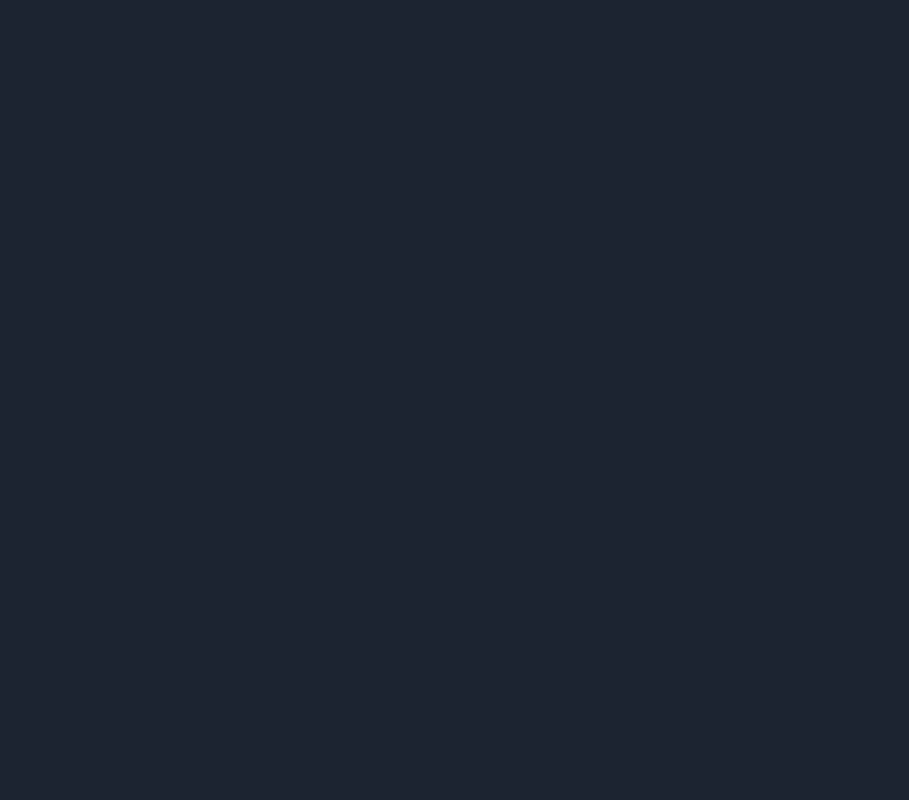
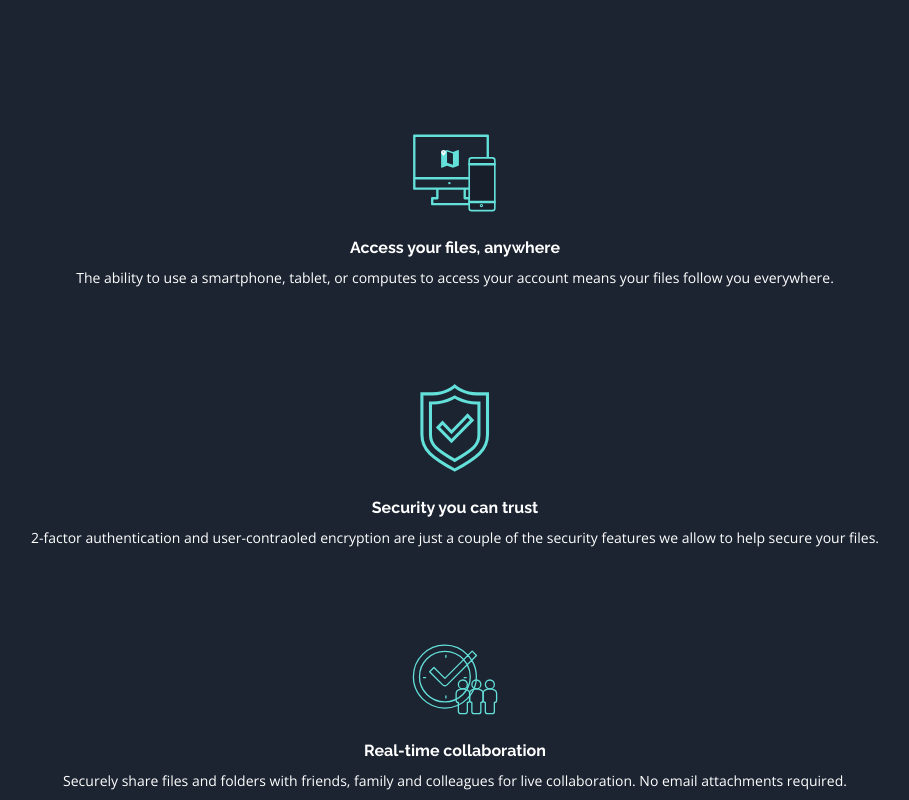
Before and after one commit to YerikAH/Fylo-landing-page-frontend-mentor, a React (Vite) app: page / in a window 1280 px wide. Shown: the part 840-1640 px from the top of the page, without its empty margins (185-1094 px from the left). Before the commit the page ends 822 px from the top, so only its background shows below. Built offline with nearby package versions, Linux system fonts and the light colour scheme.

Commit message:
dev: update project

```diff
--- a/index.html
+++ b/index.html
@@ -1,5 +1,5 @@
 <!DOCTYPE html>
-<html lang="en">
+<html lang="en" xml:lang="en">
   <head>
     <meta charset="UTF-8" />
     <link rel="icon" type="image/svg+xml" href="./public/favicon-32x32.png" />
--- a/src/components/Main.tsx
+++ b/src/components/Main.tsx
@@ -1,9 +1,11 @@
+import FeaturesSection from './sections/FeaturesSection'
 import HeroSection from './sections/HeroSection'
 
 const Main = () => {
   return (
     <main className='px-6 py-6 w-full'>
       <HeroSection />
+      <FeaturesSection />
     </main>
   )
 }
--- a/src/components/sections/FeaturesSection.tsx
+++ b/src/components/sections/FeaturesSection.tsx
@@ -36,12 +36,14 @@ const FEATURES_BOX = [
 
 const FeaturesSection = () => {
   return (
-    <section className='grid place-items-center w-full'>
+    <section className='grid place-items-center w-full gap-24 mt-44'>
       {FEATURES_BOX.map((item) => (
-        <div className='item-grid-section' key={item.id}>
+        <div className='grid place-items-center' key={item.id}>
           <img src={item.image} alt={'icon ' + item.title} />
-          <h3>{item.title}</h3>
-          <p>{item.description}</p>
+          <h3 className='text-white text-base font-raleway text-center font-bold mt-6'>
+            {item.title}
+          </h3>
+          <p className='text-white text-sm font-open_sans text-center  mt-2'>{item.description}</p>
         </div>
       ))}
     </section>
--- a/src/components/sections/HeroSection.tsx
+++ b/src/components/sections/HeroSection.tsx
@@ -14,6 +14,7 @@ const HeroSection = () => {
       <button
         tabIndex={1}
         className='mt-8 text-white text-sm py-4 px-20  text-center  font-bold  font-raleway button-started'
+        aria-label='Start using Fylo'
       >
         Get Started
       </button>
```
Also changed, not shown: 1 other file (tests, documents, lock files or other folders).
